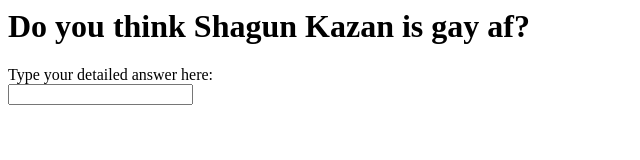
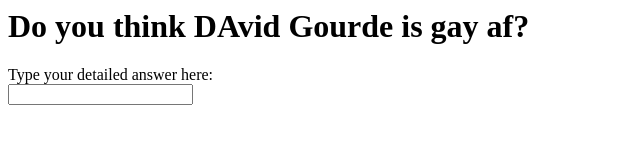
Before and after one commit to AkshaySapra/AkshaySapra.github.io, a plain HTML site: page index.html in a window 1280 px wide. Shown: the whole page, without its empty margins (0-640 px from the left). Drawn offline with Linux system fonts and the light colour scheme.

Commit message:
Update index.html

```diff
--- a/index.html
+++ b/index.html
@@ -1,10 +1,10 @@
 
 
    <title>
-      Do you think Shagun Kazan is gay af?
+      Do you think  DAvid Gourde is gay af?
      </title>
       <body>
-      <h1> Do you think Shagun Kazan is gay af?</h1>
+      <h1> Do you think DAvid Gourde is gay af?</h1>
      </body>
     <form>
    Type your detailed answer here:<br>
```
